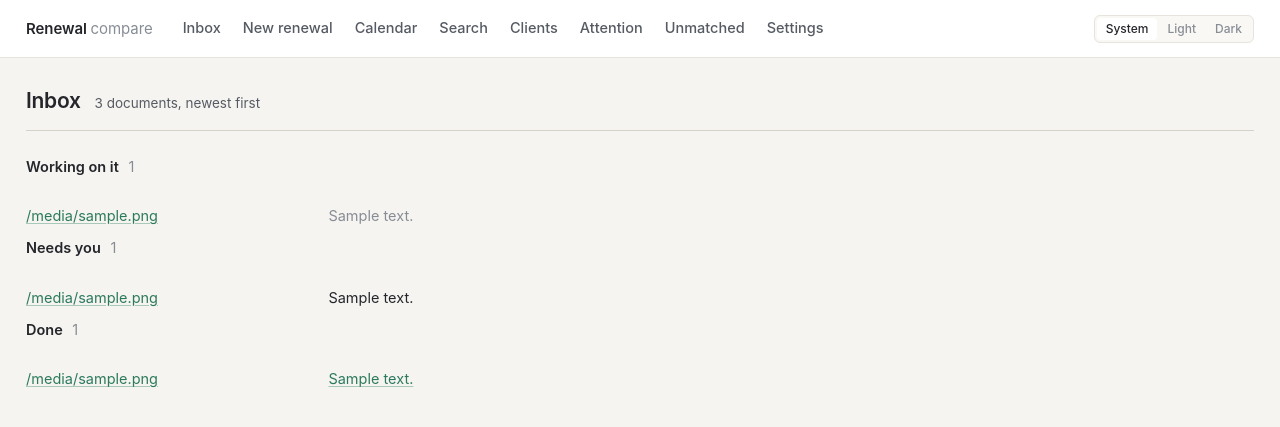
After one commit to ChiltonQiu/ins, a Python web app: template renewal/templates/inbox.html in a window 1280 px wide. The commit adds this page. Shown: the top 427 px of the page. Run offline with Jinja, Linux system fonts and the light colour scheme; the template is opened without the code that fills it: most values are stand-ins (such as "Sample title", 1, 10 or a date in 2020).

Commit message:
feat(web): the inbox replaces the run list as the front door
Co-Authored-By: Claude Opus 5 (1M context) <noreply@anthropic.com>
Claude-Session: https://claude.ai/code/session_013jrgvohFTj9YuD916qDri9

```diff
--- a/renewal/static/app.css
+++ b/renewal/static/app.css
@@ -1297,3 +1297,42 @@ ul.prep-changes li {
 p.prep-line {
   margin: 6px 0 0;
 }
+
+/* The inbox. One list shape for three buckets, because the difference between
+   them is what the row says, not how it looks. */
+.bucket > header {
+  display: flex;
+  align-items: baseline;
+  gap: 0.6rem;
+}
+
+ul.inbox {
+  list-style: none;
+  margin: 0;
+  padding: 0;
+}
+
+ul.inbox > li {
+  display: flex;
+  flex-wrap: wrap;
+  align-items: baseline;
+  gap: 0.25rem 0.9rem;
+  padding: 0.55rem 0;
+  border-top: 1px solid var(--rule);
+}
+
+ul.inbox > li:first-child {
+  border-top: 0;
+}
+
+ul.inbox > li > .path {
+  flex: 0 1 18rem;
+  min-width: 0;
+  overflow-wrap: anywhere;
+}
+
+/* Stalled is the one row in this bucket that is not going to fix itself. */
+ul.inbox > li[data-state="stalled"] {
+  border-left: 3px solid var(--warn);
+  padding-left: 0.6rem;
+}
--- a/renewal/templates/base.html
+++ b/renewal/templates/base.html
@@ -26,7 +26,7 @@
     <a class="brand" href="/">Renewal <span>compare</span></a>
     <nav>
       {% set path = request.url.path %}
-      <a href="/" {% if path == "/" %}aria-current="page"{% endif %}>Runs</a>
+      <a href="/" {% if path == "/" %}aria-current="page"{% endif %}>Inbox</a>
       <a href="/runs/new" {% if path == "/runs/new" %}aria-current="page"{% endif %}>New renewal</a>
       <a href="/calendar" {% if path.startswith("/calendar") %}aria-current="page"{% endif %}>Calendar</a>
       <a href="/search" {% if path == "/search" %}aria-current="page"{% endif %}>Search</a>
--- /dev/null
+++ b/renewal/templates/inbox.html
@@ -0,0 +1,72 @@
+{% extends "base.html" %}
+{% block title %}Inbox{% endblock %}
+{% block content %}
+{% set total = groups.working | length + groups.needs_you | length + groups.done | length %}
+<div class="pagehead" {% if in_flight %}data-poll="inbox"{% endif %}>
+  <h1>Inbox</h1>
+  {% if total %}<span class="sub">{{ total }} document{{ "" if total == 1 else "s" }}, newest first</span>{% endif %}
+</div>
+
+{% if not total %}
+<div class="empty">
+  <p>Nothing has come in yet.</p>
+  <p>
+    Documents arrive on their own when a carrier emails them. Anything that
+    lands here is read, filed, and compared without being asked — and anything
+    that genuinely needs you says so.
+  </p>
+</div>
+{% else %}
+
+{# Working on it first: it is the only bucket that changes on its own, and
+   burying it under a long Done list means she never sees it move. #}
+{% if groups.working %}
+<section class="panel bucket" data-bucket="working">
+  <header><h2>Working on it</h2><span class="sub muted">{{ groups.working | length }}</span></header>
+  <ul class="inbox">
+    {% for state in groups.working %}
+    <li data-state="{{ state.bucket }}">
+      <span class="path"><a href="/documents/{{ state.document.id }}">{{ state.document.original_filename }}</a></span>
+      <span class="muted">{{ state.summary }}</span>
+    </li>
+    {% endfor %}
+  </ul>
+</section>
+{% endif %}
+
+{% if groups.needs_you %}
+<section class="panel bucket" data-bucket="needs-you">
+  <header><h2>Needs you</h2><span class="sub muted">{{ groups.needs_you | length }}</span></header>
+  <ul class="inbox">
+    {% for state in groups.needs_you %}
+    <li data-state="needs_you" data-reason="{{ state.reason }}">
+      <span class="path"><a href="/documents/{{ state.document.id }}">{{ state.document.original_filename }}</a></span>
+      <span>{{ state.summary }}</span>
+    </li>
+    {% endfor %}
+  </ul>
+</section>
+{% endif %}
+
+{% if groups.done %}
+<section class="panel bucket" data-bucket="done">
+  <header><h2>Done</h2><span class="sub muted">{{ groups.done | length }}</span></header>
+  <ul class="inbox">
+    {% for state in groups.done %}
+    <li data-state="done">
+      <span class="path"><a href="/documents/{{ state.document.id }}">{{ state.document.original_filename }}</a></span>
+      {# The row says what it became, not merely that it finished. This is how
+         she knows the automatic part worked without visiting anything. #}
+      {% if state.comparison_id %}
+      <span><a href="/comparisons/{{ state.comparison_id }}">{{ state.summary }}</a></span>
+      {% else %}
+      <span class="muted">{{ state.summary }}</span>
+      {% endif %}
+    </li>
+    {% endfor %}
+  </ul>
+</section>
+{% endif %}
+
+{% endif %}
+{% endblock %}
```
Also changed, not shown: renewal/templates/index.html (deleted, +0 -41 lines), renewal/web/__init__.py (+6 -20 lines), renewal/web/inbox.py (added, +32 -0 lines), tests/test_web_inbox.py (added, +115 -0 lines).
